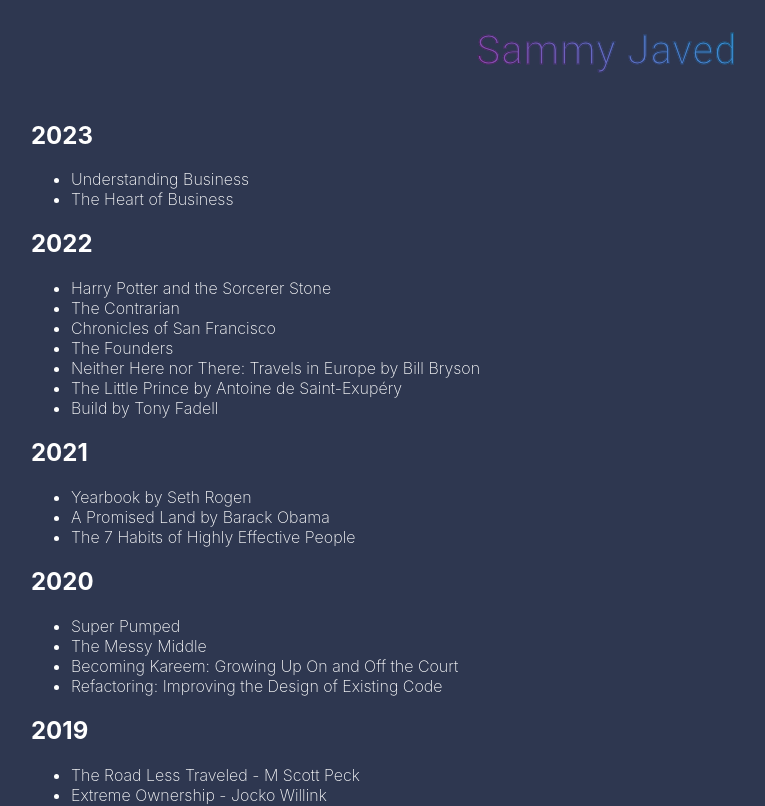
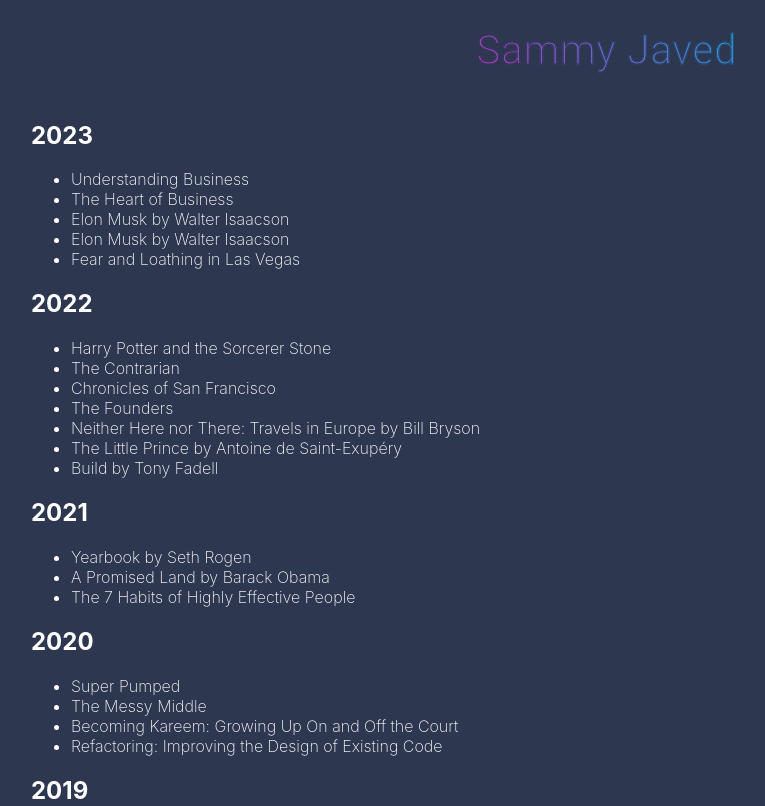
Before and after one commit to osamja/my-personal-website, a React (Create React App) app: page /books in a window 1280 px wide. Shown: the top 806 px of the page, without its empty margins (33-798 px from the left). Built offline with nearby package versions, Linux system fonts and the light colour scheme.

Commit message:
site content updates

```diff
--- a/src/pages/Bio.jsx
+++ b/src/pages/Bio.jsx
@@ -67,11 +67,11 @@ export default function Bio() {
                             iconStyle={{ background: 'rgb(221, 196, 248)', color: 'white' }}
                             icon={<TravelIcon />}
                         >
-                            <h3 className="vertical-timeline-element-title">whoami</h3>
+                            <h3 className="vertical-timeline-element-title">Padawan</h3>
                             <StyledTimelinePicture src={getHomePageSource("yin-yang.png")} alt="here is an AI generated portrait of me" />
-                            <h4 className="vertical-timeline-element-subtitle">pyaar.ai</h4>
+                            <h4 className="vertical-timeline-element-subtitle"></h4>
                             <p>
-                                I guess you could say I'm learning AI.
+                                Studying AI
                             </p>
                         </VerticalTimelineElement>
                         <VerticalTimelineElement
--- a/src/scripts/Gallery/books/books.js
+++ b/src/scripts/Gallery/books/books.js
@@ -12,6 +12,21 @@ export const books = {
     {
       'src': DEFAULT_BLACK_IMAGE_PATH,
       'text': 'The Heart of Business',
+      'url': '#',
+    },
+    {
+      'src': DEFAULT_BLACK_IMAGE_PATH,
+      'text': 'Elon Musk by Walter Isaacson',
+      'url': '#',
+    },
+    {
+      'src': DEFAULT_BLACK_IMAGE_PATH,
+      'text': 'Elon Musk by Walter Isaacson',
+      'url': '#',
+    },
+    {
+      'src': DEFAULT_BLACK_IMAGE_PATH,
+      'text': 'Fear and Loathing in Las Vegas',
       'url': '#',
     },
   ],
```
Lines whose indentation alone changed are shown as unchanged.
